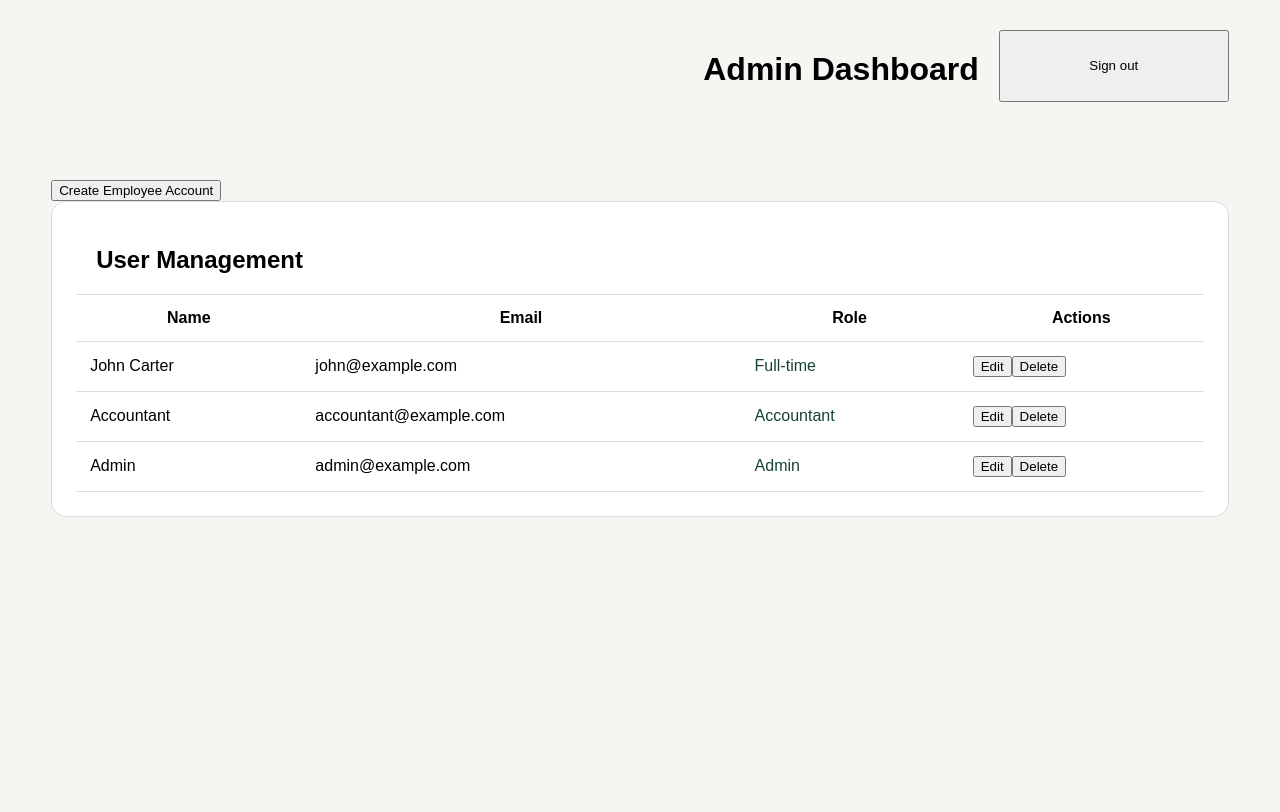
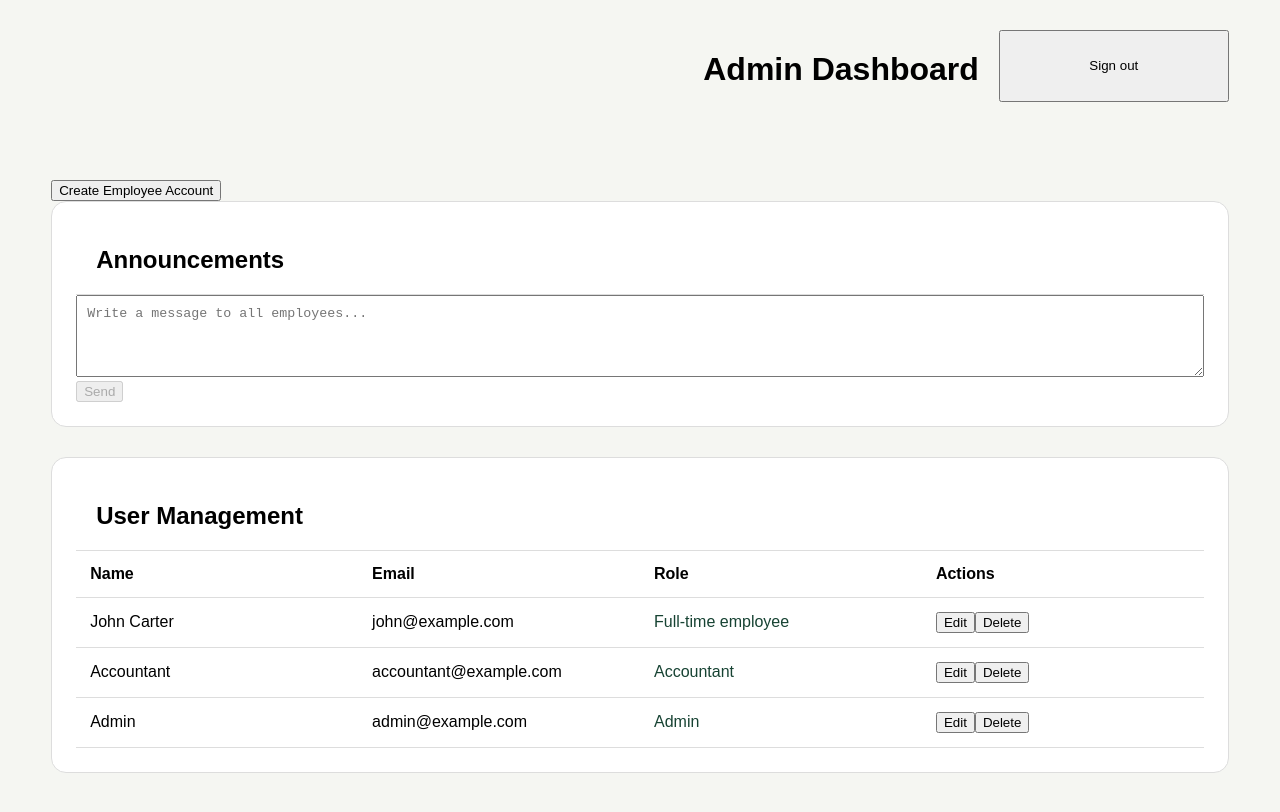
Before and after one commit to azade1416/HolidayCount-KAS, a React (Vite) app in the folder Frontend/: page /admin in a window 1280 px wide. Shown: the top 812 px of the page. Built offline with nearby package versions, Linux system fonts and the light colour scheme.

Commit message:
Admin's Announcements

```diff
--- a/Frontend/src/mockApi.ts
+++ b/Frontend/src/mockApi.ts
@@ -56,6 +56,12 @@ export interface AccountantRequest {
     submittedDate: string;
 }
 
+export interface Announcement {
+    id: number;
+    message: string;
+    date: string;
+}
+
 // Default data
 const weekdays: Weekday[] = ["Monday", "Tuesday", "Wednesday", "Thursday", "Friday"];
 
@@ -84,7 +90,7 @@ let users: MockUser[] = [
         email: "john@example.com",
         password: "123456",
         role: "Employee",
-        employmentType: "Full-time",
+        employmentType: "Full-time employee",
         weeklySchedule: defaultSchedule
     },
     {
@@ -106,14 +112,16 @@ let users: MockUser[] = [
 let loggedInUser: MockUser | null = null;
 
 let employees: Employee[] = [
-    { id: 1, name: "John Carter", role: "Full-time" }
+    { id: 1, name: "John Carter", role: "Full-time employee" }
 ];
 
 let holidayAccounts: MockHolidayAccount[] = createHolidayAccounts(1);
 let holidayRequests: MockRequest[] = [];
+let announcements: Announcement[] = [];
 
 let nextUserId = 4;
 let nextRequestId = 1;
+let nextAnnouncementId = 1;
 
 // Authentication
 export async function login(
@@ -202,7 +210,7 @@ export async function updateUser(
             employees.push({
                 id,
                 name: user.name,
-                role: user.employmentType || "Full-time"
+                role: user.employmentType || "Full-time employee"
             });
 
             holidayAccounts.push(...createHolidayAccounts(id));
@@ -321,3 +329,18 @@ async function updateRequestStatus(id: number, status: string): Promise<MockRequ
 
     return { ...request };
 }
+
+// Announcements
+export async function sendAnnouncement(message: string): Promise<void> {
+    if (!message.trim()) throw new Error("Please enter a message.");
+
+    announcements.push({
+        id: nextAnnouncementId++,
+        message: message.trim(),
+        date: new Date().toISOString().split("T")[0]
+    });
+}
+
+export async function getAnnouncements(): Promise<Announcement[]> {
+    return announcements.map(a => ({ ...a }));
+}
--- a/Frontend/src/pages/Admin.tsx
+++ b/Frontend/src/pages/Admin.tsx
@@ -1,7 +1,10 @@
 
 import { useEffect, useState } from "react";
 import { useNavigate } from "react-router-dom";
-import { getUsers, getCurrentUser, deleteUser, type MockUser } from "../mockApi";
+import {
+    getUsers, getCurrentUser, deleteUser,
+    sendAnnouncement, getAnnouncements, type MockUser, type Announcement
+} from "../mockApi";
 import CreateEmployee from "./CreateEmployee";
 
 type AdminUser = Omit<MockUser, "password">;
@@ -12,6 +15,8 @@ function Admin() {
     const [selectedUser, setSelectedUser] = useState<AdminUser | undefined>();
     const [showModal, setShowModal] = useState(false);
     const [refresh, setRefresh] = useState(0);
+    const [message, setMessage] = useState("");
+    const [announcements, setAnnouncements] = useState<Announcement[]>([]);
 
     const navigate = useNavigate();
 
@@ -25,6 +30,10 @@ function Admin() {
         };
 
         loadUsers();
+    }, [refresh]);
+
+    useEffect(() => {
+        getAnnouncements().then(setAnnouncements);
     }, [refresh]);
 
     const closeModal = () => {
@@ -43,6 +52,18 @@ function Admin() {
         }
     };
 
+    const handleSend = async () => {
+        if (!message.trim()) return;
+
+        try {
+            await sendAnnouncement(message);
+            setMessage("");
+            setAnnouncements(await getAnnouncements());
+        } catch (error) {
+            alert(error instanceof Error ? error.message : "Could not send message.");
+        }
+    };
+
     return (
         <div className="dashboard">
             <div className="header">
@@ -53,6 +74,32 @@ function Admin() {
             <button onClick={() => setShowModal(true)}>
                 Create Employee Account
             </button>
+
+            <div className="section">
+                <h2>Announcements</h2>
+
+                <textarea
+                    value={message}
+                    onChange={e => setMessage(e.target.value)}
+                    placeholder="Write a message to all employees..."
+                    rows={4}
+                    style={{ width: "100%", padding: 10, boxSizing: "border-box" }}
+                />
+
+                <button onClick={handleSend} disabled={!message.trim()}>
+                    Send
+                </button>
+
+
+
+                {announcements.map(a => (
+                    <div key={a.id} style={{ padding: "12px 0", borderBottom: "1px solid #ddd" }}>
+                        <p>{a.message}</p>
+                        <small>{a.date}</small>
+                    </div>
+                ))}
+
+            </div>
 
             <div className="section">
                 <h2>User Management</h2>
--- a/Frontend/src/pages/CreateEmployee.tsx
+++ b/Frontend/src/pages/CreateEmployee.tsx
@@ -48,7 +48,7 @@ function CreateEmployee({ onClose, onCreated }: { onClose: () => void; onCreated
                     <label>Password</label><input name="password" type="password" required />
                     <label>Role</label>
                     <select value={role} onChange={e => setRole(e.target.value)}>
-                        {["Full-time", "Part-time", "Admin", "Accountant"].map(r => <option key={r}>{r}</option>)}
+                        {["Full-time employee", "Part-time employee", "Admin", "Accountant"].map(r => <option key={r}>{r}</option>)}
                     </select>
 
                     {isEmployee && <div className="weekly-schedule">
--- a/Frontend/src/styles.css
+++ b/Frontend/src/styles.css
@@ -170,3 +170,8 @@ body {
     padding: 6px;
     box-sizing: border-box;
 }
+.table {
+    width: 100%;
+    table-layout: fixed;
+    text-align: left;
+}
```
